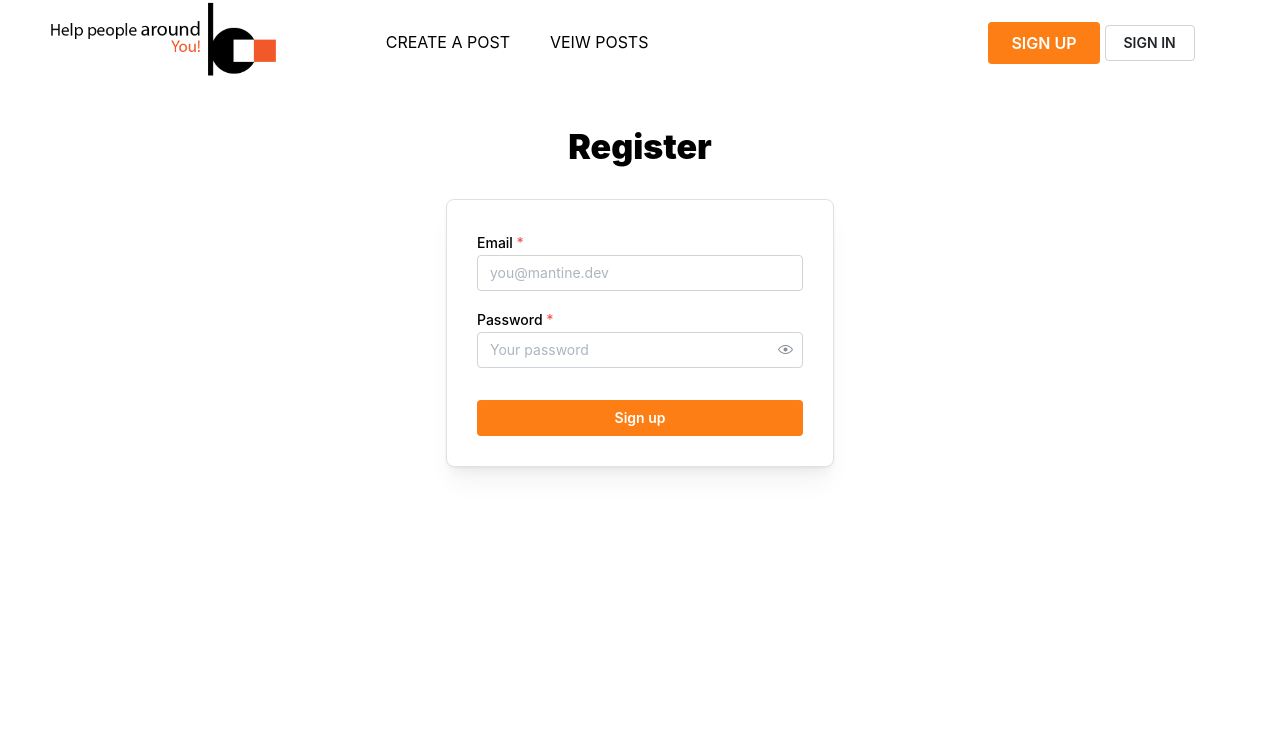
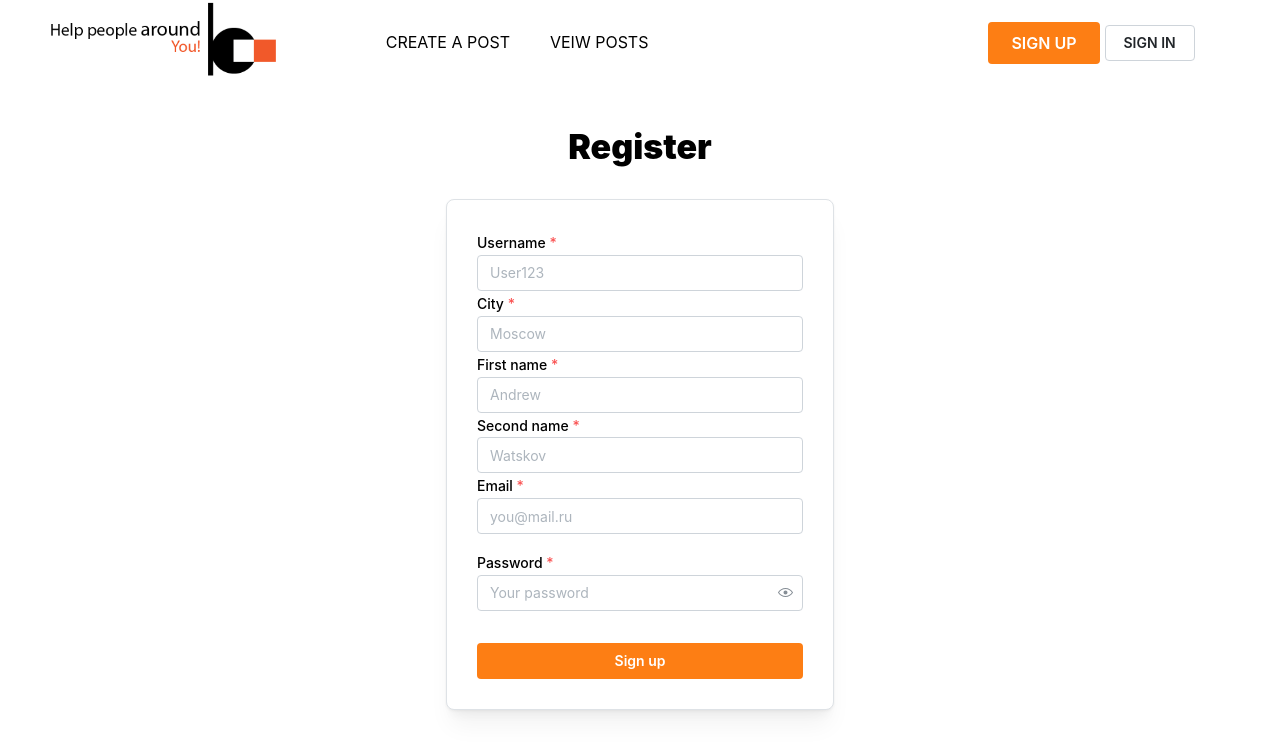
Before and after one commit to supervoid13/charityboard, a React (Vite) app in the folder client/: page /signup in a window 1280 px wide. Shown: the top 754 px of the page. Built offline with nearby package versions, Linux system fonts and the light colour scheme.

Commit message:
auth try

```diff
--- /dev/null
+++ b/client/src/axios.js
@@ -0,0 +1,14 @@
+import axios from 'axios';
+
+const instance = axios.create({
+    // .. where we make our configurations
+        baseURL: 'http://localhost:8080/api/v1/',
+        withCredentials: true,
+    });
+
+instance.interceptors.request.use((config) => {
+    config.headers.Authorization = `Bearer ${localStorage.getItem('token')}`;
+    return config;
+});
+
+export default instance;
--- a/client/src/components/Auth.jsx
+++ b/client/src/components/Auth.jsx
@@ -10,11 +10,25 @@ import {
     Group,
     Button,
   } from '@mantine/core';
+  import React from 'react';
+  import { useSelector, useDispatch } from 'react-redux'
+  import {login} from '../slices/appSlice.js';
   import { Outlet, Link } from "react-router-dom";
   import Header from './Header';
   import classes from '../AuthenticationTitle.module.css';
 
   export default function AuthenticationTitle() {
+    const dispatch = useDispatch()
+
+    const [fields, setFields] = React.useState({});
+
+
+    const handleChange = (field, value) => {
+        setFields({
+          ...fields,
+          [field]: value
+        })
+      }
 
 
     return (
@@ -34,12 +48,12 @@ import {
         </Text>
 
         <Paper withBorder shadow="md" p={30} mt={30} radius="md">
-          <TextInput label="Email" placeholder="you@mantine.dev" required />
-          <PasswordInput label="Password" placeholder="Your password" required mt="md" />
+          <TextInput label="Email" placeholder="you@mantine.dev" required onChange={e => handleChange("email", e.target.value)} value={fields['email']}/>
+          <PasswordInput label="Password" placeholder="Your password" required mt="md" onChange={e => handleChange("password", e.target.value)} value={fields['password']}/>
           <Group justify="space-between" mt="lg">
             <Checkbox label="Remember me" />
           </Group>
-          <Button fullWidth mt="xl" color='orange'>
+          <Button fullWidth mt="xl" color='orange' onClick={() => dispatch(login(fields['email'], fields['password']))}>
             Sign in
           </Button>
         </Paper>
--- a/client/src/components/Register.jsx
+++ b/client/src/components/Register.jsx
@@ -1,3 +1,4 @@
+import React from 'react';
 import {
     TextInput,
     PasswordInput,
@@ -15,7 +16,15 @@ import {
   import classes from '../AuthenticationTitle.module.css';
 
   export default function AuthenticationTitle() {
+    const [fields, setFields] = React.useState({});
 
+
+    const handleChange = (field, value) => {
+        setFields({
+          ...fields,
+          [field]: value
+        })
+      }
 
     return (
       <>
@@ -27,8 +36,13 @@ import {
 
 
         <Paper withBorder shadow="md" p={30} mt={30} radius="md">
-          <TextInput label="Email" placeholder="you@mantine.dev" required />
-          <PasswordInput label="Password" placeholder="Your password" required mt="md" />
+          <TextInput label="Username" placeholder="User123" required  onChange={e => handleChange("username", e.target.value)} value={fields['username']}/>
+          <TextInput label="City" placeholder="Moscow" required onChange={e => handleChange("city", e.target.value)} value={fields['city']}/>
+          <TextInput label="First name" placeholder="Andrew" required onChange={e => handleChange("fname", e.target.value)} value={fields['fname']}/>
+          <TextInput label="Second name" placeholder="Watskov" required onChange={e => handleChange("sname", e.target.value)} value={fields['sname']}/>
+          <TextInput label="Email" placeholder="you@mail.ru" required onChange={e => handleChange("email", e.target.value)} value={fields['email']}/>
+          <PasswordInput label="Password" placeholder="Your password" required mt="md" onChange={e => handleChange("password", e.target.value)} value={fields['password']}/>
+
           <Button fullWidth mt="xl" color='orange'>
             Sign up
           </Button>
--- a/client/src/main.jsx
+++ b/client/src/main.jsx
@@ -4,7 +4,7 @@ import App from './App.jsx'
 import './index.css'
 import '@mantine/core/styles.css';
 import { Provider } from 'react-redux'
-import store from './store'
+import {store} from './store'
 import AuthenticationTitle from './components/Auth.jsx'
 import Register from './components/Register.jsx'
 import {
--- /dev/null
+++ b/client/src/services/auth.js
@@ -0,0 +1,12 @@
+import instance from '../axios.js';
+
+export default class AuthService{
+    static async login(email, password) {
+        return instance.post('auth/login', {email, password})
+        .then(response => response.data.token);
+    }
+    static async register(email, password, username, city, firstname, lastname) {
+        return instance.post('auth/register', {email, password, username, city, firstname, lastname})
+        .then(response => response.data.token);
+    }
+}
--- a/client/src/slices/appSlice.js
+++ b/client/src/slices/appSlice.js
@@ -1,16 +1,31 @@
 import { createSlice } from "@reduxjs/toolkit";
-
+import AuthService from '../services/auth.js';
 export const appSlice = createSlice({
     name: 'app',
+
     initialState: {
         isLoggedIn: false,
+        user: {},
     },
     reducers: {
-        login: (state, action) => {
+        setAuth: (state, action) => {
             state.isLoggedIn = true;
         },
-        logout: (state) => {
-            state.isLoggedIn = false;
+        setUser: (state, action) => {
+            state.user = action.payload;
+        },
+        login: (state, action) => {
+            try {
+                const response = AuthService.login(action.payload.email, action.payload.password);
+                localStorage.setItem("token", response.data.token);
+                state.isLoggedIn = true;
+                state.user = response.data.user;
+            } catch (err) {
+                console.log(err);
+            }
         },
     },
 })
+
+export default appSlice.reducer;
+export const { setAuth, login, setUser } = appSlice.actions;
--- a/client/src/store.js
+++ b/client/src/store.js
@@ -1,6 +1,8 @@
 import {configureStore} from '@reduxjs/toolkit';
+import appSlice from './slices/appSlice.js';
 
-export default configureStore({
-    reducer: {},
-
+export const store = configureStore({
+    reducer: {
+        app: appSlice,
+    },
 })
```
Also changed, not shown: client/src/components/Header.jsx (+4 -3 lines).
